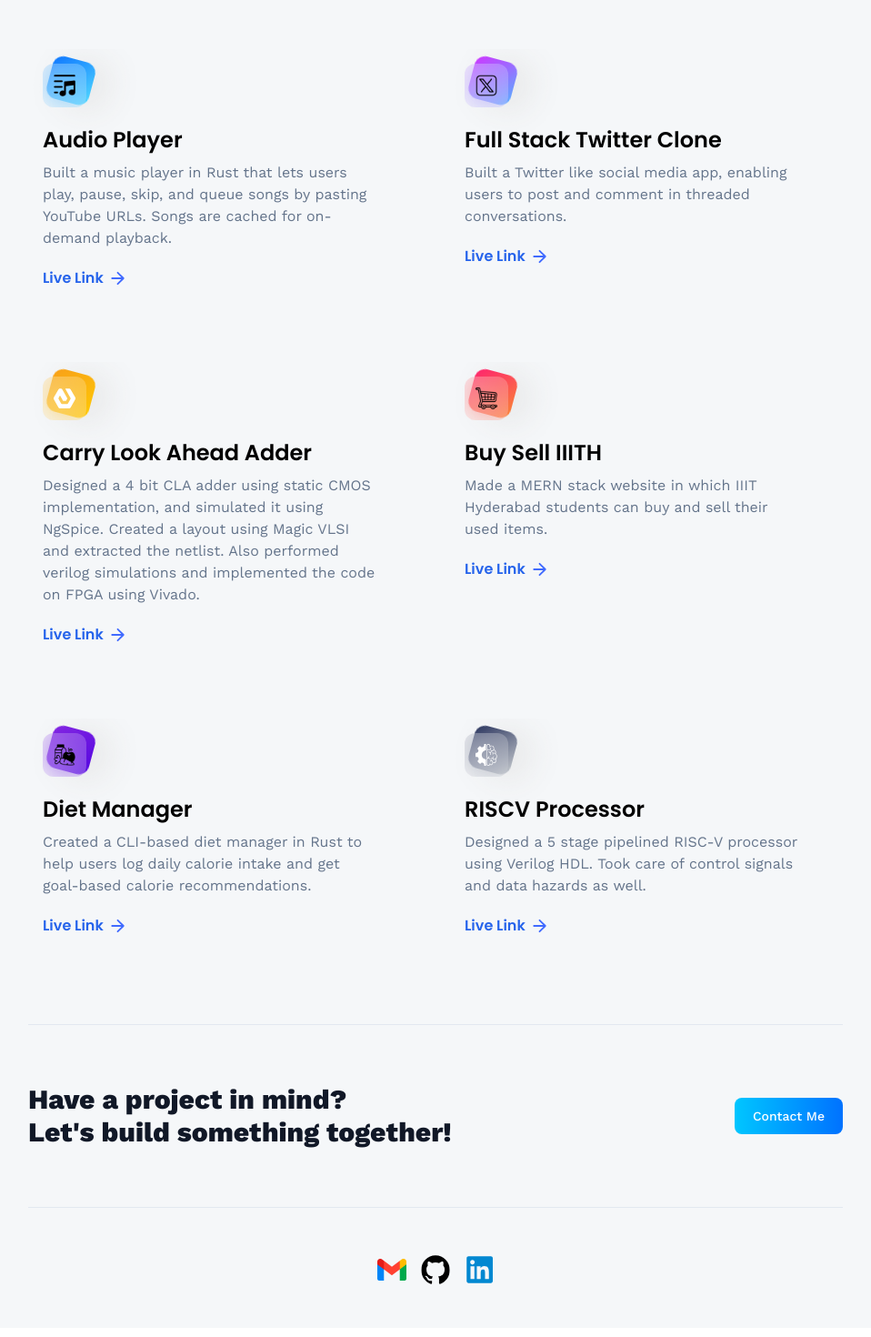
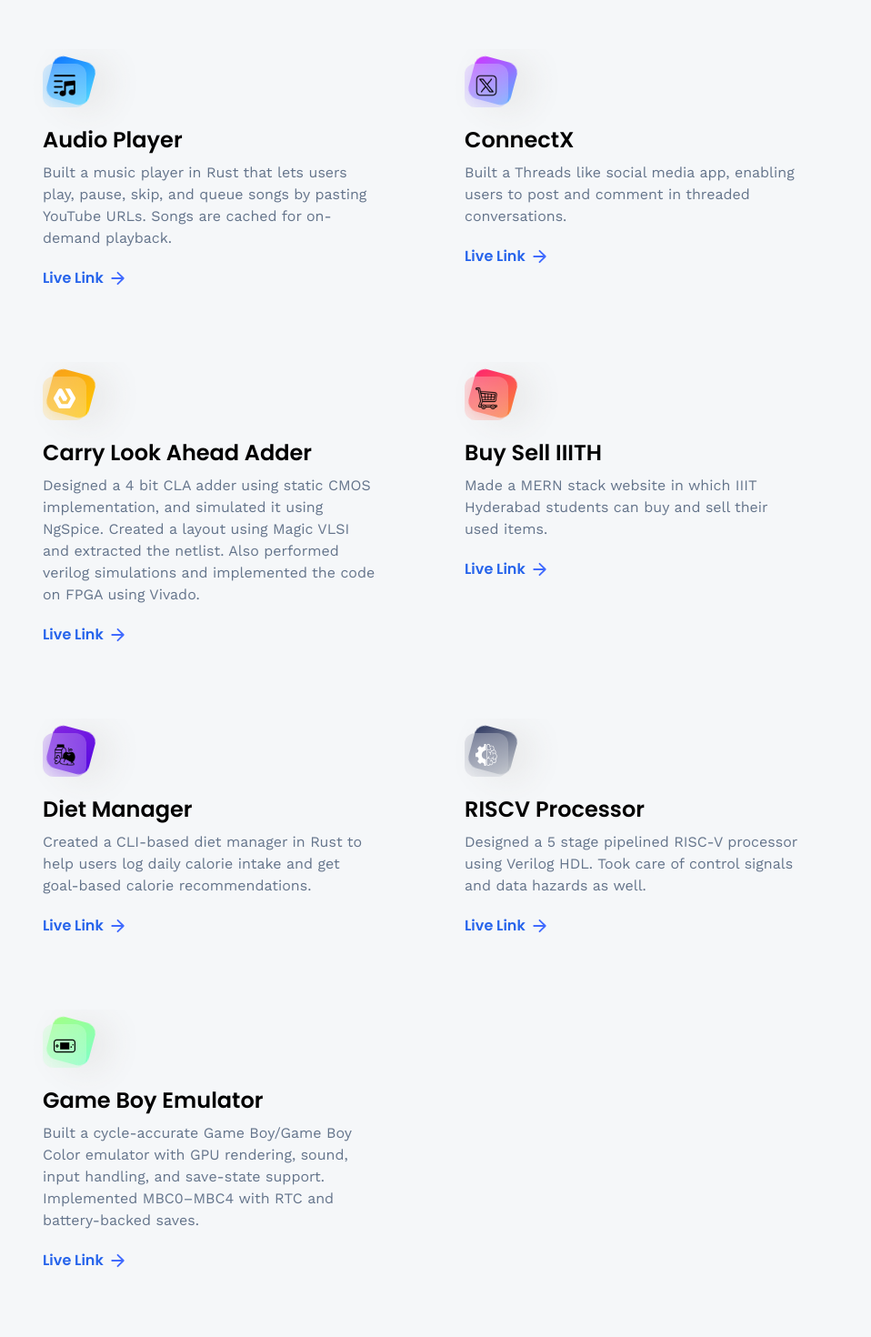
Before and after one commit to Xponent123/portfolio, a React (Vite) app: page /portfolio/projects in a window 1280 px wide. Shown: the part 760-2230 px from the top of the page at 91% size, without its empty margins (161-1119 px from the left). Built offline with nearby package versions, Linux system fonts and the light colour scheme; no server answers.

Commit message:
added gameboy_emulator

```diff
--- a/src/constants/index.js
+++ b/src/constants/index.js
@@ -11,6 +11,8 @@ import music from '../assets/icons/music.png';
 import nfs from '../assets/icons/nfs.png';
 import bsr from '../assets/icons/bsr.png';
 import twit from '../assets/icons/twit.png';
+import game from '../assets/icons/game.svg';
+
 import {
     css,
     estate,
@@ -186,9 +188,9 @@ export const projects = [
     {
         iconUrl: twit,
         theme: 'btn-back-pink',
-        name: 'Full Stack Twitter Clone',
-        description: 'Built a Twitter like social media app, enabling users to post and comment in threaded conversations.',
-        link: 'Coming Soon',
+        name: 'ConnectX',
+        description: 'Built a Threads like social media app, enabling users to post and comment in threaded conversations.',
+        link: 'https://github.com/Xponent123/social_media',
     },
     {
         iconUrl: estate,
@@ -197,7 +199,7 @@ export const projects = [
         description: 'Designed a 4 bit CLA adder using static CMOS implementation, and simulated it using NgSpice. Created a layout using Magic VLSI and extracted the netlist. Also performed verilog simulations and implemented the code on FPGA using Vivado.',
         link: 'https://github.com/Xponent123/carry_lookahead_adder',
     },
-     {
+    {
         iconUrl: bsr,
         theme: 'btn-back-orange',
         name: 'Buy Sell IIITH',
@@ -217,5 +219,12 @@ export const projects = [
         name: 'RISCV Processor',
         description: 'Designed a 5 stage pipelined RISC-V processor using Verilog HDL. Took care of control signals and data hazards as well.',
         link: 'https://github.com/Xponent123/riscv_processor',
+    },
+    {
+        iconUrl: game ,
+        theme: 'btn-back-lime',
+        name: 'Game Boy Emulator',
+        description: ' Built a cycle-accurate Game Boy/Game Boy Color emulator with GPU rendering, sound, input handling, and save-state support. Implemented MBC0–MBC4 with RTC and battery-backed saves.',
+        link: 'https://github.com/Xponent123/gb_emulator',
     }
 ];
--- a/src/index.css
+++ b/src/index.css
@@ -145,7 +145,9 @@ body:has(.card[data-color="green"]:hover) {
 .block-container .btn-back-violet {
   background: linear-gradient(135deg, #8e2de2 -20%, #4a00e0 120%);
 }
-
+.block-container .btn-back-lime {
+  background: linear-gradient(135deg, #a8ff78 -20%, #78ffd6 120%);
+}
 
 .block-container .btn-front {
   position: absolute;
```
Also changed, not shown: src/assets/icons/game.svg (added).
